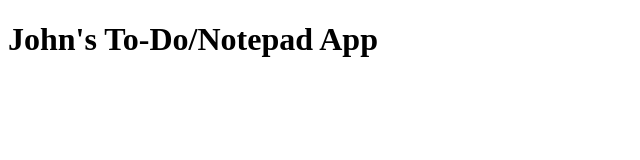
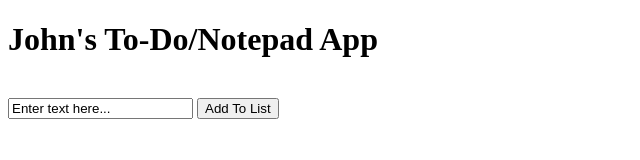
Before and after one commit to jholson1030/to-do-notepad, a plain HTML site: page index.html in a window 1280 px wide. Shown: the whole page, without its empty margins (0-640 px from the left). Drawn offline with Linux system fonts and the light colour scheme.

Commit message:
Add input container contents

```diff
--- a/index.html
+++ b/index.html
@@ -12,7 +12,14 @@
            <h1 id="title">John's To-Do/Notepad App</h1>
         </div>
         <div id="note-container"></div>
-        <div id="input-container"></div>
+        <div id="input-container">
+            <form action="#">
+                <label for="add-note"></label>
+                <br/>
+                <input type="text" id="note-input" name="note-input" value="Enter text here...">
+                <button id="note-submit">Add To List</button>
+            </form>
+        </div>
         <div id="footer"></div>
         <script src="script.js"></script>
     </body>
```
